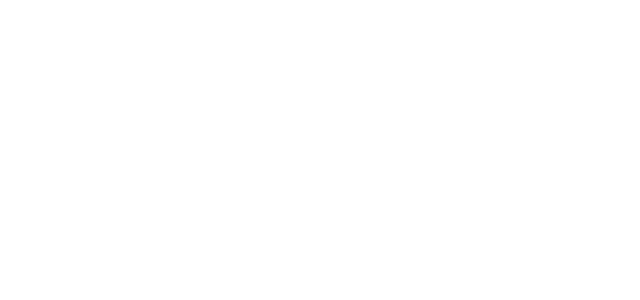
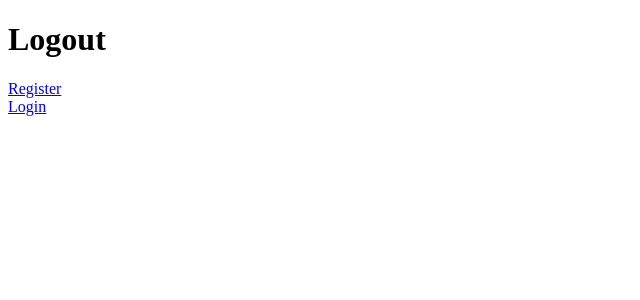
Before and after one commit to SergiyKochenko/Marketplace-Majesty, a React (Vite) app in the folder frontend/: page /logout in a window 1280 px wide. Before the commit this address had no page. Shown: the top 300 px of the page, without its empty margins (0-640 px from the left). Built offline with nearby package versions, Linux system fonts and the light colour scheme; what simple-zustand-devtools would draw is missing.

Commit message:
Added Logout Component

```diff
--- a/frontend/src/App.jsx
+++ b/frontend/src/App.jsx
@@ -4,6 +4,10 @@
 import Register from './views/auth/register';
 
 import Login from './views/auth/login'
+
+import Dashboard from './views/auth/dashboard';
+
+import Logout from './views/auth/logout';
 
 function App() {
   const [count, setCount] = useState(0)
@@ -13,6 +17,8 @@
     <Routes>
       <Route path='/login' element={<Login />} />
       <Route path='/register' element={<Register />} />
+      <Route path='/logout' element={<Logout />} />
+      <Route path='/' element={<Dashboard />} />
     </Routes>
   </BrowserRouter>
   )
--- /dev/null
+++ b/frontend/src/views/auth/dashboard.jsx
@@ -0,0 +1,30 @@
+import React from 'react'
+import { useAuthStore } from '../../store/auth'
+import { Link } from 'react-router-dom'
+
+function Dashboard() {
+    const [isLoggedIn, setIsLoggedIn] = useAuthStore((state) => [
+        state.isLoggedIn,
+        state.user
+    ])
+
+  return (
+    <>
+        {isLoggedIn()
+            ? <div>
+                <h1>Dashboard</h1>
+                <Link to={`/logout`}>Logout</Link>
+            </div>
+            : <div>
+                <h1>Home Page</h1>
+                <Link to={'/register'}>Register</Link>
+                <br/>
+                <Link to={'/login'}>Login</Link>
+            </div>
+        }
+
+    </>
+  )
+}
+
+export default Dashboard
--- /dev/null
+++ b/frontend/src/views/auth/logout.jsx
@@ -0,0 +1,19 @@
+import {useEffect} from 'react'
+import { logout } from '../../utils/auth'
+import { Link } from 'react-router-dom'
+
+function Logout() {
+    useEffect(() => {
+        logout()
+    }, [])
+  return (
+    <div>
+        <h1>Logout</h1>
+        <Link to={'/register'}>Register</Link>
+        <br/>
+        <Link to={'/login'}>Login</Link>
+    </div>
+  )
+}
+
+export default Logout
```
Also changed, not shown: 1 other file (tests, documents, lock files or other folders).
